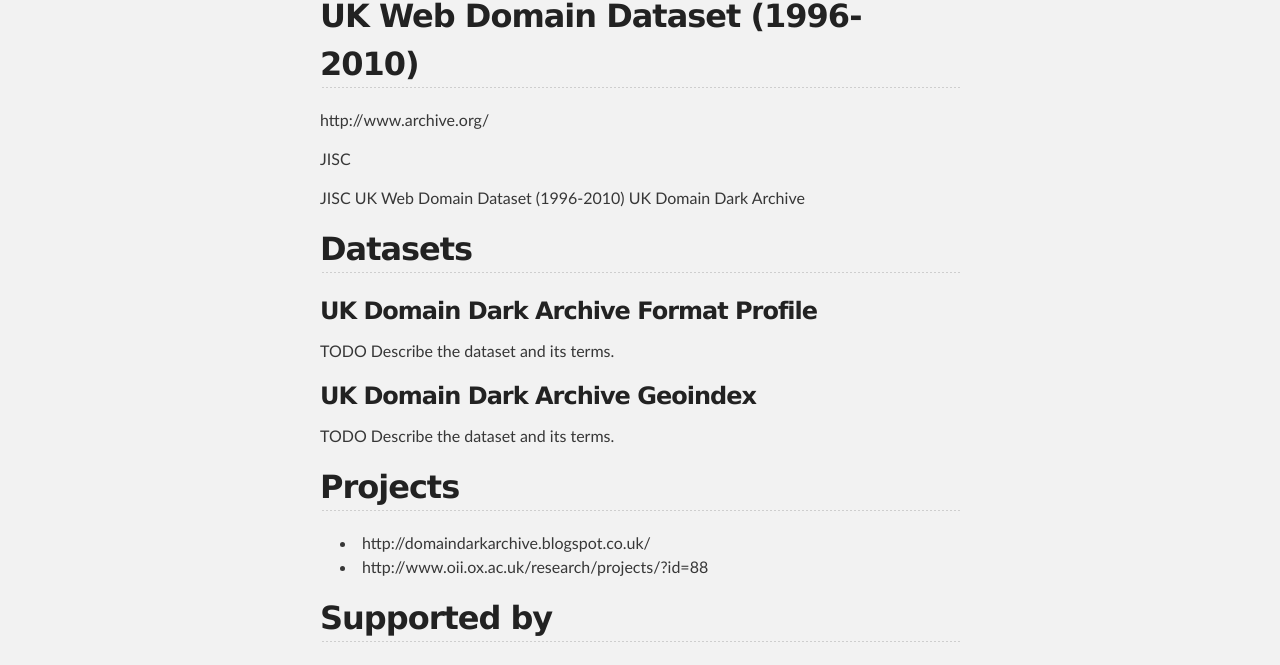
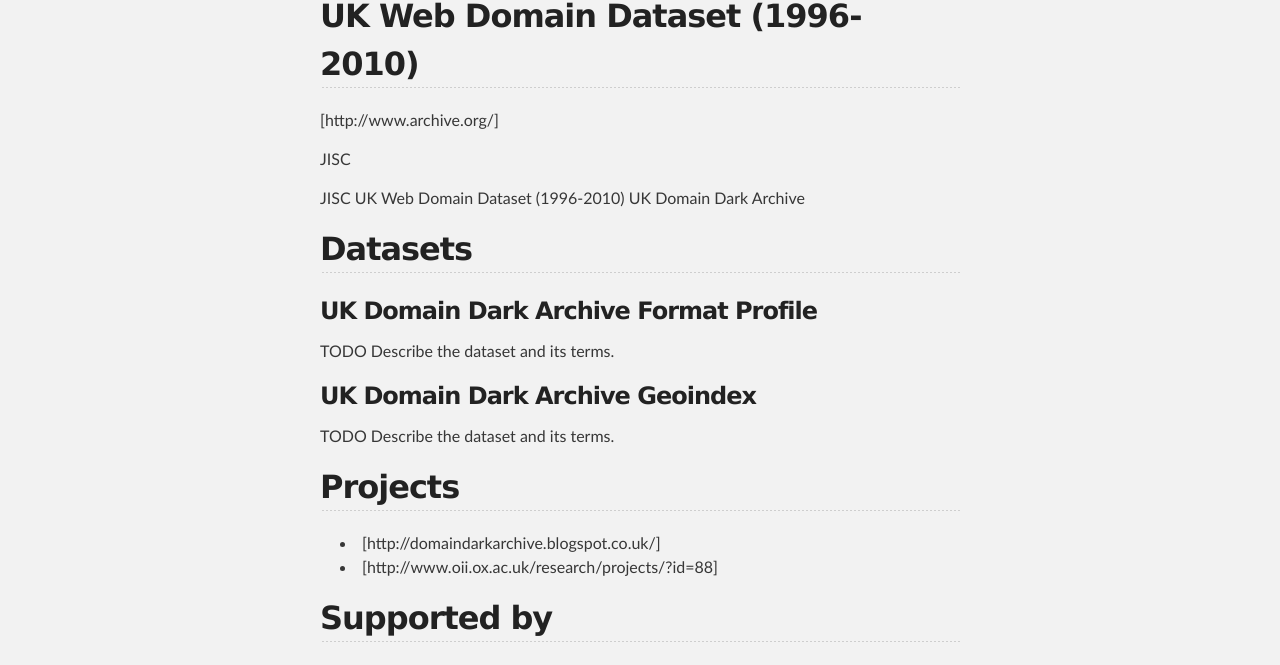
Before and after one commit to ukwa/opendata, a Jekyll site: the page built from ukweb1996to2010.md, in a window 1280 px wide. Shown: the part 292-957 px from the top of the page. Built offline with Jekyll 4.4.1, drawn with Linux system fonts in a browser that asks for light colours; some of the changed lines change nothing that is shown.

Commit message:
Updated links.

```diff
--- a/ukweb1996to2010.md
+++ b/ukweb1996to2010.md
@@ -3,7 +3,7 @@
 title: UK Web Domain Dataset (1996-2010)
 ---
 
-http://www.archive.org/
+[http://www.archive.org/]
 
 JISC
 
@@ -28,10 +28,10 @@
 Projects
 --------
 
-* http://domaindarkarchive.blogspot.co.uk/
-* http://www.oii.ox.ac.uk/research/projects/?id=88
+* [http://domaindarkarchive.blogspot.co.uk/]
+* [http://www.oii.ox.ac.uk/research/projects/?id=88]
 
 Supported by
 ------------
 
-<img src="images/jisc-logo-sml.png"/>
+[<img src="images/jisc-logo-sml.png"/>](http://www.jisc.ac.uk/)
```
